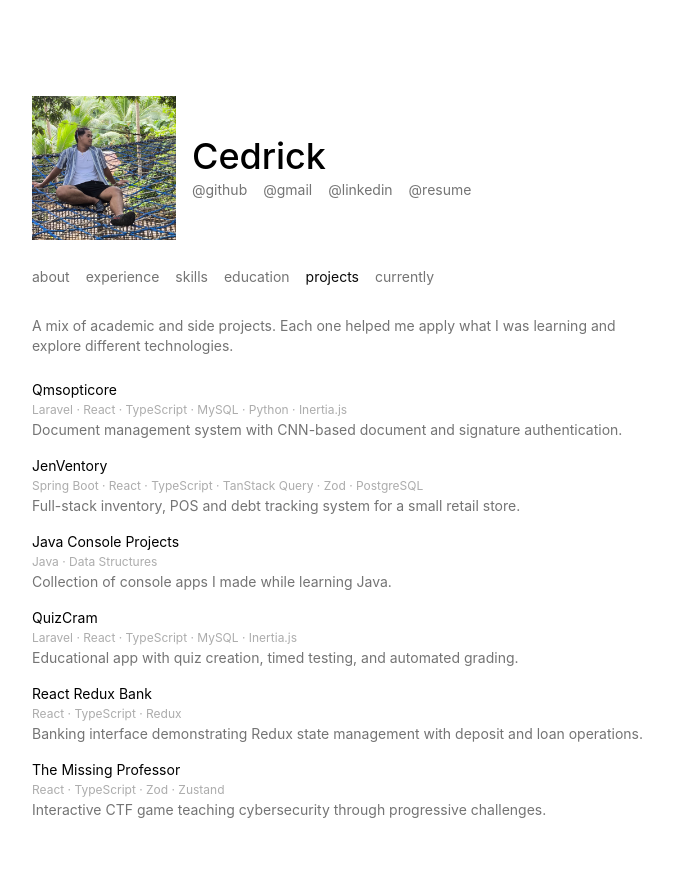
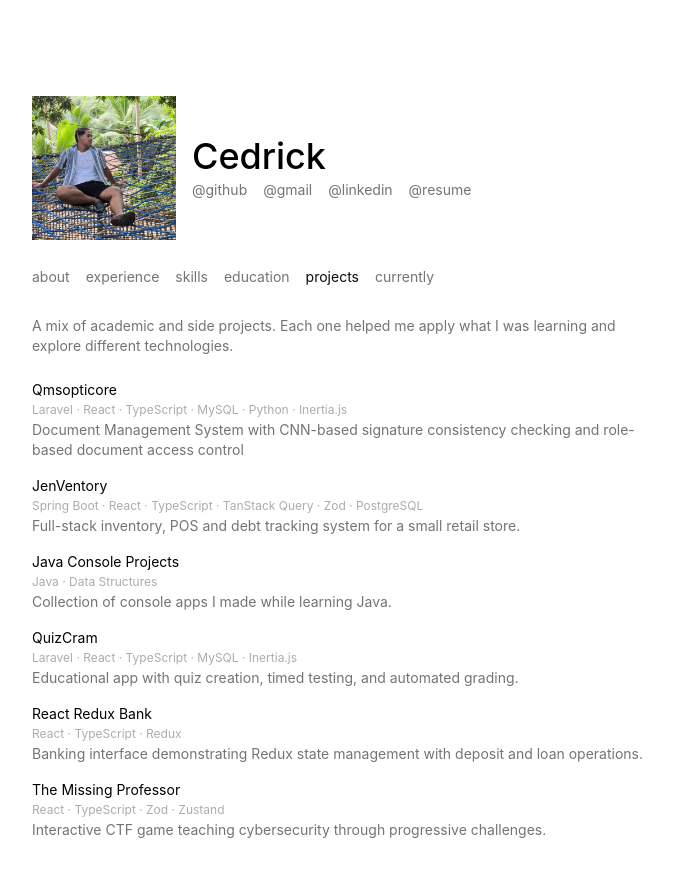
Before and after one commit to Cedrickkk/hulaanmo, a React (Vite) app: page /projects in a window 1280 px wide. Shown: the top 876 px of the page, without its empty margins (296-969 px from the left). Built offline with nearby package versions, Linux system fonts and the light colour scheme.

Commit message:
fix: update project description

```diff
--- a/src/data/project.ts
+++ b/src/data/project.ts
@@ -9,7 +9,7 @@ export const projects: Project[] = [
   {
     name: "Qmsopticore",
     description:
-      "Document management system with CNN-based document and signature authentication.",
+      "Document Management System with CNN-based signature consistency checking and role-based document access control",
     tech: ["Laravel", "React", "TypeScript", "MySQL", "Python", "Inertia.js"],
     link: "https://github.com/Cedrickkk/qmsopticore",
   },
```
